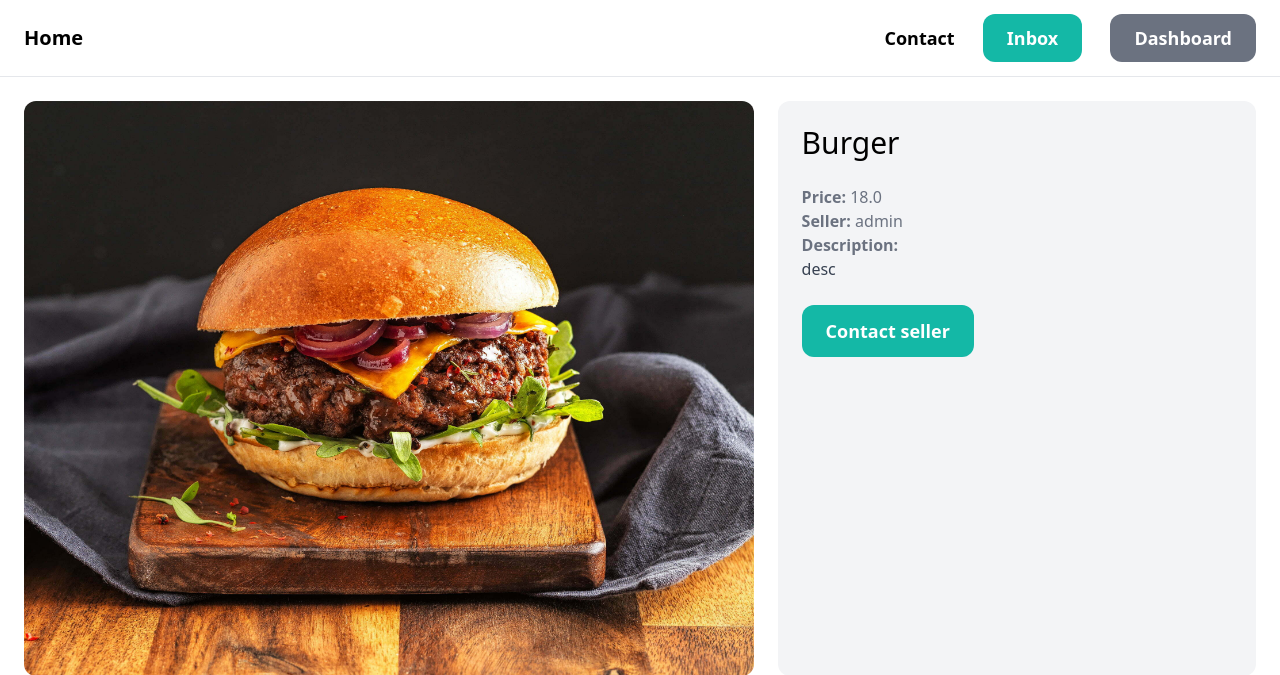
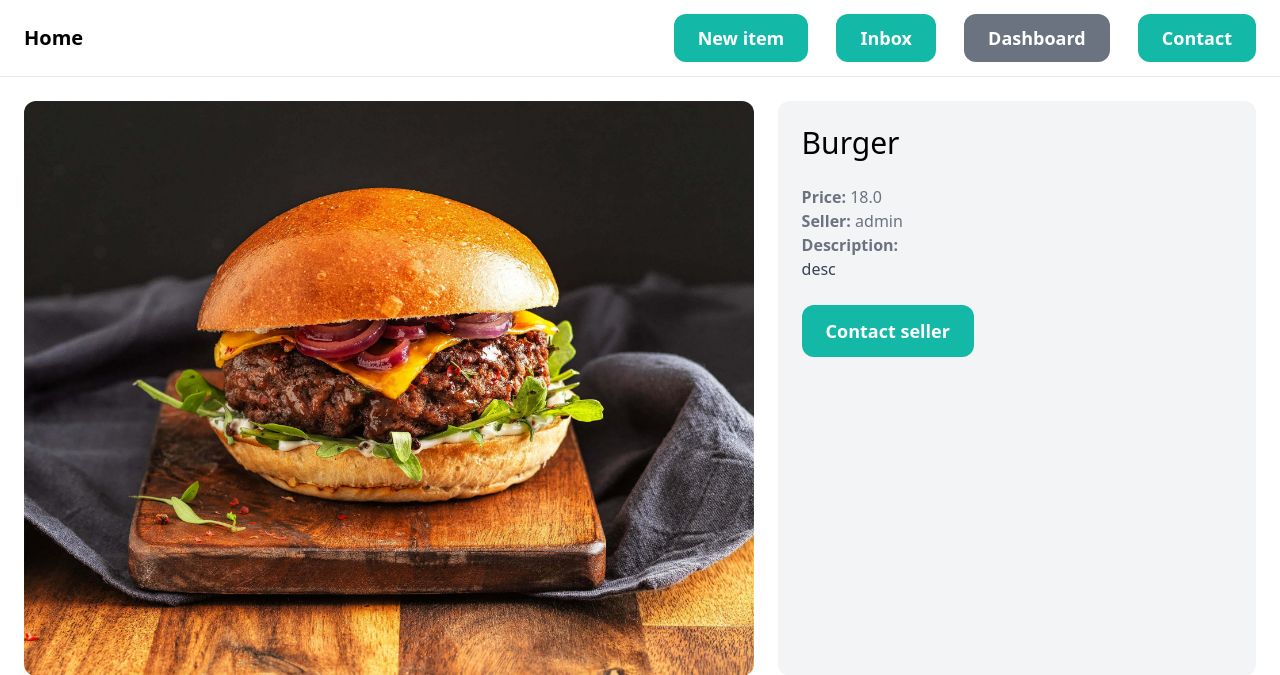
Before and after one commit to benji1h/django_market_project, a Django app: page /items/1/ in a window 1280 px wide. Shown: the top 675 px of the page. Run offline with Django 5.2, Linux system fonts and the light colour scheme; a user stored in the database is signed in; data comes from the database, SQL or seed files in the repository; both versions use the stored data as it was after the commit; some libraries are stand-ins or nearby versions.

Commit message:
Add new item page + create form to add new item by logged user

```diff
--- a/core/templates/core/base.html
+++ b/core/templates/core/base.html
@@ -11,15 +11,16 @@
         <nav class="py-6 px-6 flex justify-between items-center border-b border-gray-200">
             <a href="/" class="text-xl font-semibold">Home</a>
             <div class="space-x-6">
-                <a href="{% url 'core:contact' %}" class="text-lg font-semibold hover:text-gray-500">Contact</a>
 
                 {% if request.user.is_authenticated %}
+                    <a href="{% url 'item:new' %}" class="px-6 py-3 text-lg font-semibold bg-teal-500 text-white rounded-xl hover:bg-teal-700">New item</a>
                     <a href="{% url 'core:signup' %}" class="px-6 py-3 text-lg font-semibold bg-teal-500 text-white rounded-xl hover:bg-teal-700">Inbox</a>
                     <a href="#" class="px-6 py-3 text-lg font-semibold bg-gray-500 text-white rounded-xl hover:bg-gray-700">Dashboard</a>
                 {% else %}
                     <a href="{% url 'core:signup' %}" class="px-6 py-3 text-lg font-semibold bg-teal-500 text-white rounded-xl hover:bg-teal-700">Sign up</a>
                     <a href="#" class="px-6 py-3 text-lg font-semibold bg-gray-500 text-white rounded-xl hover:bg-gray-700">Log in</a>
                 {% endif %}
+                <a href="{% url 'core:contact' %}" class="px-6 py-3 text-lg font-semibold bg-teal-500 text-white rounded-xl hover:bg-teal-700">Contact</a>
             </div>
         </nav>
         <div class="px-6 py-6">
--- a/core/templates/core/index.html
+++ b/core/templates/core/index.html
@@ -8,7 +8,9 @@
                 <div>
                     <a href="{% url 'item:detail' item.id %}">
                         <div class="">
+                            {% if item.image %}
                             <img src="{{ item.image.url}}" class="rounded-t-xl object-cover h-48 w-96">
+                            {% endif %}
                         </div>
                         <div class="p-6 bg-white rounded-b-xl">
                             <h2 class="text-2xl">{{ item.name }}</h2>
--- /dev/null
+++ b/item/forms.py
@@ -0,0 +1,28 @@
+from django import forms
+
+from .models import Item
+
+INPUT_CLASSES = 'w-full py-4 px-6 rounded-xl border'
+
+class NewItemForm(forms.ModelForm):
+    class Meta:
+        model = Item
+        fields = ('category', 'name', 'description', 'price', 'image')
+
+        widgets = {
+            'category': forms.Select(attrs={
+                'class': INPUT_CLASSES
+            }),
+            'name': forms.TextInput(attrs={
+                'class': INPUT_CLASSES
+            }),
+            'description': forms.TextInput(attrs={
+                'class': INPUT_CLASSES
+            }),
+            'price': forms.NumberInput(attrs={
+                'class': INPUT_CLASSES
+            }),
+            'image': forms.FileInput(attrs={
+                'class': INPUT_CLASSES
+            })
+        }
--- a/item/urls.py
+++ b/item/urls.py
@@ -4,5 +4,6 @@ from . import views
 app_name = 'item'
 
 urlpatterns = [
+    path('new/', views.new, name='new'),
     path('<int:pk>/', views.detail, name="detail"),
 ]
--- a/item/views.py
+++ b/item/views.py
@@ -1,6 +1,8 @@
-from django.shortcuts import render, get_object_or_404
+from django.shortcuts import render, get_object_or_404, redirect
 
 from .models import Item
+from django.contrib.auth.decorators import login_required
+from .forms import NewItemForm
 
 # Create your views here.
 def detail(request, pk):
@@ -12,3 +14,23 @@ def detail(request, pk):
         'item': item,
         'related_items': related_items
     })
+
+@login_required
+def new(request):
+    if request.method == 'POST':
+        form = NewItemForm(request.POST, request.FILES)
+
+        if form.is_valid():
+            item = form.save(commit=False)
+            item.created_by = request.user
+            item.save()
+
+            return redirect('item:detail', pk=item.id)
+    else:
+
+        form = NewItemForm()
+
+    return render(request, 'item/form.html', {
+        'form': form,
+        'title': 'New item',
+    })
```
Also changed, not shown: item/templates/item/form.html (added, +27 -0 lines), db.sqlite3, media/item_images/Ham_Sandwich_011-1-49227336bc074513aaf8fdbde440eafe.jpg (added), media/item_images/chaussure-facile-a-enfiler-et-a-retirer-go-flyease-nfbRvV.png (added).
